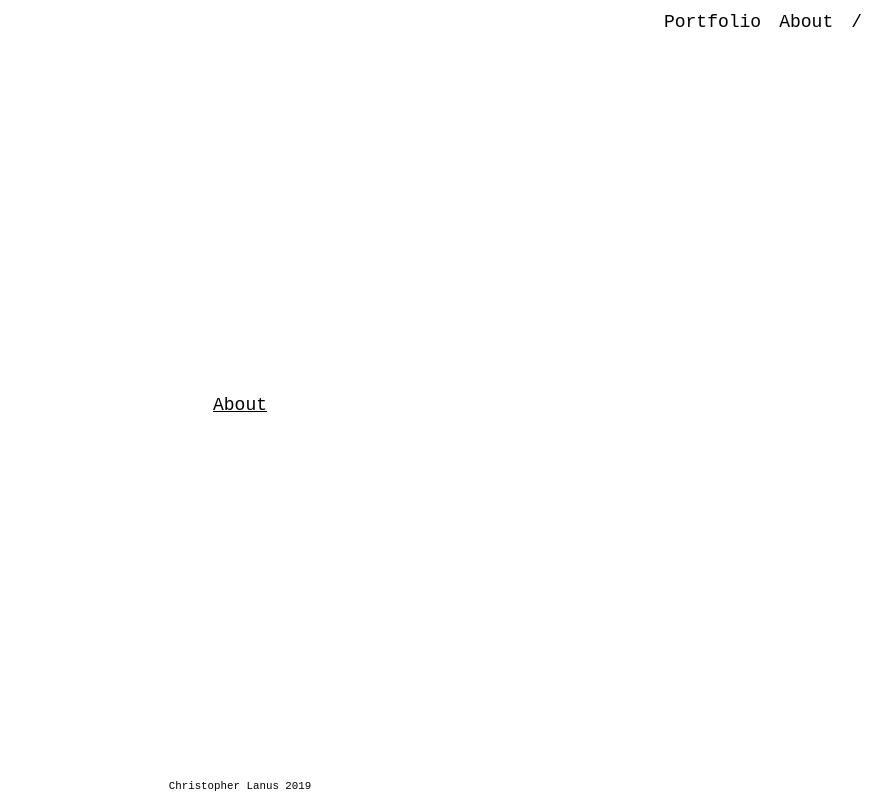
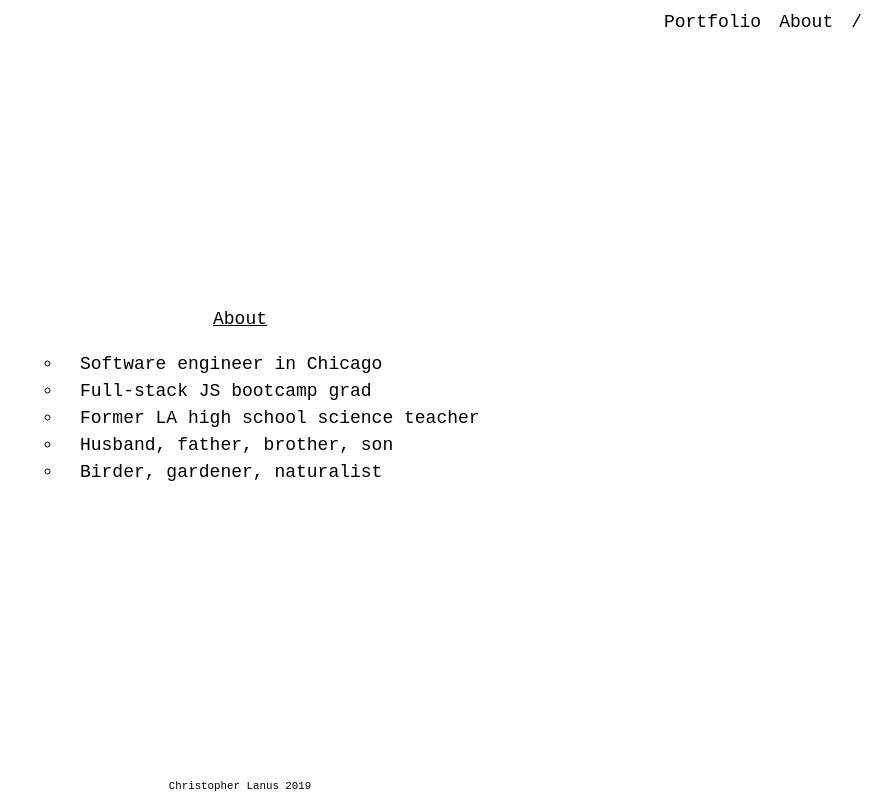
Before and after one commit to cqlanus/personal_site, a Gatsby site: page /about in a window 1280 px wide. Shown: the whole page, without its empty margins (400-1280 px from the left). Built offline with nearby package versions, Linux system fonts and the light colour scheme; Gatsby itself is replaced by a stand-in of ours.

Commit message:
updating about page

```diff
--- a/src/pages/about.js
+++ b/src/pages/about.js
@@ -1,11 +1,48 @@
 import React from 'react'
+import styled from 'styled-components'
 
 import Wrapper from '../components/common/Wrapper'
 import Title from '../components/common/Title'
 
+const ListContainer = styled.div`
+    display: flex;
+    justify-content: center;
+`
+
+const List = styled.ul`
+    margin-left: 2em;
+    flex-basis: 80%;
+    text-align: left;
+    list-style: circle;
+
+    @media (max-width: 400px) {
+        margin-left: 0;
+        flex-basis: 100%;
+        text-align: left;
+    }
+
+`
+
+const Item = styled.li`
+    padding-left: 1em;
+
+    @media (max-width: 400px) {
+        padding-left: 0;
+    }
+`
+
 const About = () => (
     <Wrapper>
         <Title>About</Title>
+        <ListContainer>
+            <List>
+                <Item>Software engineer in Chicago</Item>
+                <Item>Full-stack JS bootcamp grad</Item>
+                <Item>Former LA high school science teacher</Item>
+                <Item>Husband, father, brother, son</Item>
+                <Item>Birder, gardener, naturalist</Item>
+            </List>
+        </ListContainer>
     </Wrapper>
 )
 
```
